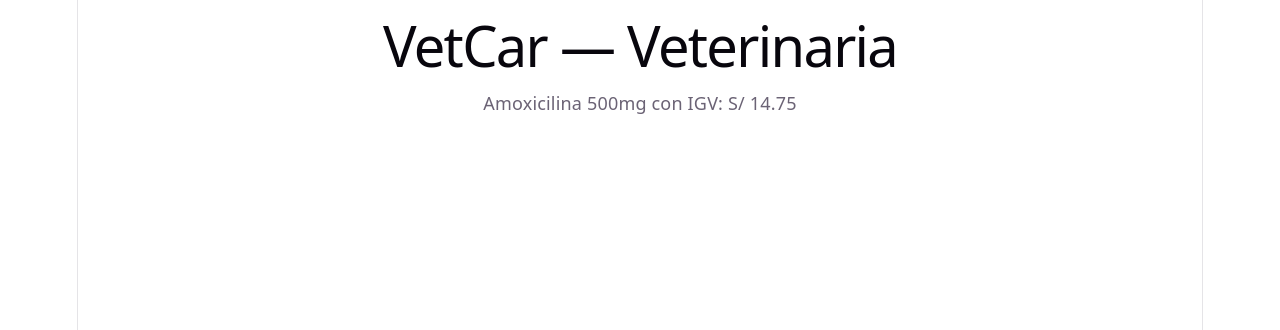
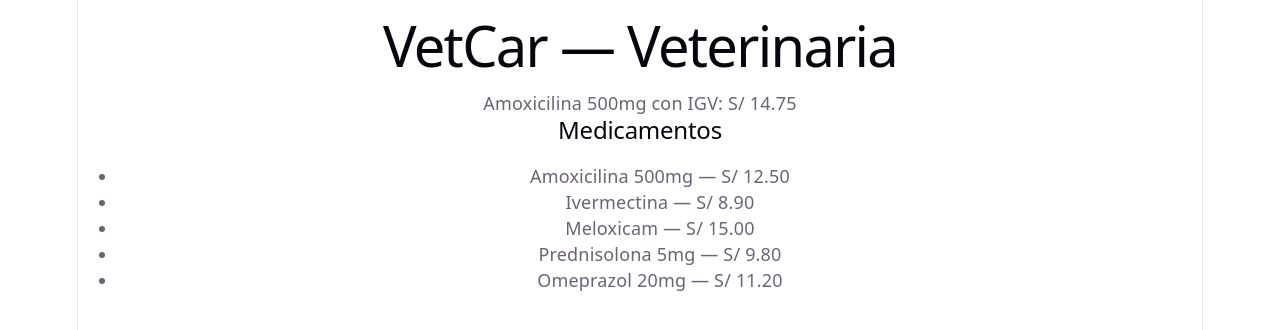
Before and after one commit to DMillonnesZ/Desarrollo-de-Aplicaciones-Empresariales, a React app in the folder semana8/frontend/: page / in a window 1280 px wide. Shown: the top 330 px of the page. Built offline with nearby package versions, Linux system fonts and the light colour scheme; the HTML template or start-up script is replaced by a standard one.

Commit message:
feat(frontend): lista de medicamentos con map y key

```diff
--- a/semana8/frontend/src/App.jsx
+++ b/semana8/frontend/src/App.jsx
@@ -1,3 +1,10 @@
+const medicamentos = [
+  { id: 1, uuid: "m1", nombre: "Amoxicilina 500mg", descripcion: "Antibiótico", stock: 50, precio_unitario: "12.50" },
+  { id: 2, uuid: "m2", nombre: "Ivermectina", descripcion: "Antiparasitario", stock: 30, precio_unitario: "8.90" },
+  { id: 3, uuid: "m3", nombre: "Meloxicam", descripcion: "Antiinflamatorio", stock: 40, precio_unitario: "15.00" },
+  { id: 4, uuid: "m4", nombre: "Prednisolona 5mg", descripcion: "Corticoide", stock: 0, precio_unitario: "9.80" },
+  { id: 5, uuid: "m5", nombre: "Omeprazol 20mg", descripcion: "Protector gástrico", stock: 4, precio_unitario: "11.20" },
+];
 function App() {
   const nombreApp = "VetCar";
   const igv = 0.18;
@@ -7,6 +14,14 @@ function App() {
     <div>
       <h1>{nombreApp} — Veterinaria</h1>
       <p>Amoxicilina 500mg con IGV: S/ {conIgv(12.5)}</p>
+      <h2>Medicamentos</h2>
+<ul>
+  {medicamentos.map((m) => (
+    <li key={m.id}>
+      {m.nombre} — S/ {Number(m.precio_unitario).toFixed(2)}
+    </li>
+  ))}
+</ul>
     </div>
   );
 }
```
